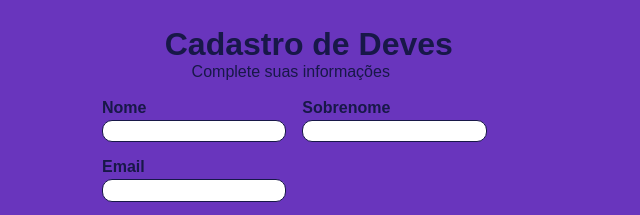
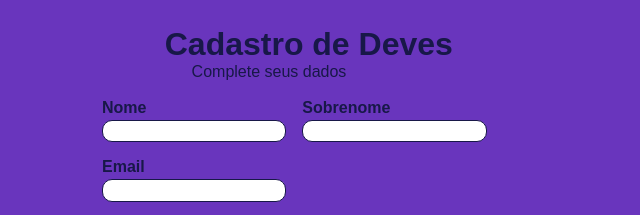
Before and after one commit to Th14g0-s1lv4/portifolio-thiago, a plain HTML site: page index.html in a window 1280 px wide. Shown: the top 215 px of the page, 282-922 px from the left. Drawn offline with Linux system fonts and the light colour scheme.

Commit message:
update title

```diff
--- a/index.html
+++ b/index.html
@@ -5,13 +5,13 @@
     <meta http-equiv="X-UA-Compatible" content="IE=edge">
     <meta name="viewport" content="width=device-width, initial-scale=1.0">
     <link rel="stylesheet" href="style.css" type="text/css" media="screen">
-    <title>Cadastro</title>
+    <title>Matricula de Novos Deves</title>
 </head>
 <body>
 
     <div>
         <h1 id="titulo">Cadastro de Deves</h1>
-        <p id="subtitulo">Complete suas informações</p>
+        <p id="subtitulo">Complete seus dados</p>
         <br>
     </div>
 
```
